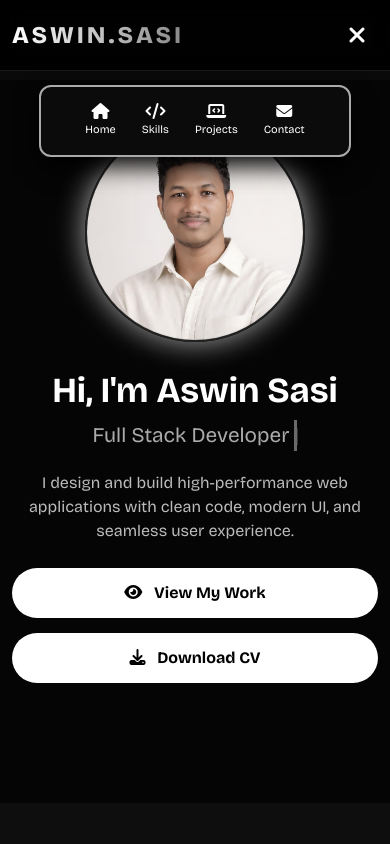
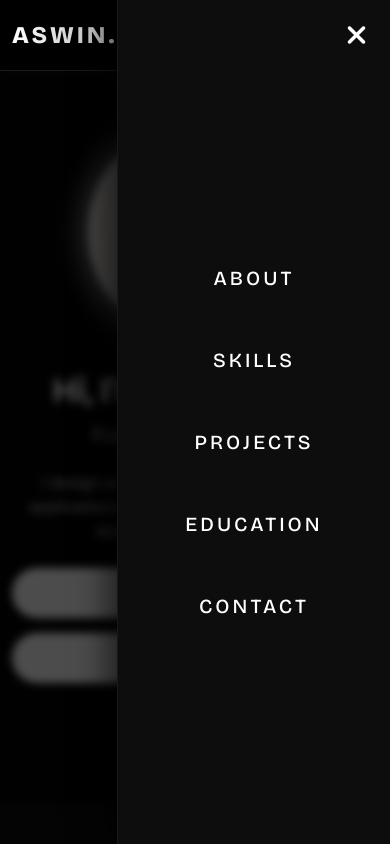
Before and after one commit to aswinsasiofficial-info/portfolio-aswinsasiofficial, a plain HTML site: page index.html in a window 390 px wide. Both pictures are taken after a click on the button "Toggle navigation". Shown: the top 844 px of the page. Drawn offline with nearby package versions, Linux system fonts and the light colour scheme.

Commit message:
redesign mobile navigation

```diff
--- a/index.html
+++ b/index.html
@@ -40,14 +40,13 @@
                 <i class="fa-sharp fa-solid fa-bars-staggered"></i>
             </button>
 
-
             <div class="collapse navbar-collapse" id="navbarNav">
                 <ul class="navbar-nav mobile-menu ms-auto">
 
                     <li class="nav-item">
-                        <a class="nav-link" href="index.html">
-                            <i class="fas fa-home"></i>
-                            <span>Home</span>
+                        <a class="nav-link" href="index.html#about">
+                            <i class="fas fa-user"></i>
+                            <span>About</span>
                         </a>
                     </li>
 
@@ -62,6 +61,13 @@
                         <a class="nav-link" href="projects.html">
                             <i class="fas fa-laptop-code"></i>
                             <span>Projects</span>
+                        </a>
+                    </li>
+
+                    <li class="nav-item">
+                        <a class="nav-link" href="#">
+                            <i class="fas fa-graduation-cap"></i>
+                            <span>Education</span>
                         </a>
                     </li>
 
@@ -118,7 +124,7 @@
         </section>
 
         <!-- ABOUT -->
-        <section class="section-dark" data-aos="fade-up">
+        <section id="about" class="section-dark" data-aos="fade-up">
             <div class="container">
                 <div class="section-header">
                     <h2>About Me</h2>
--- a/script.js
+++ b/script.js
@@ -38,11 +38,34 @@ function handleNavbarIconToggle() {
     collapse.addEventListener("show.bs.collapse", () => {
         icon.classList.replace("fa-bars-staggered", "fa-xmark");
         icon.style.transform = "rotate(90deg)";
+        document.body.classList.add("nav-active"); // Enable backdrop & prevent page scrolling
     });
 
     collapse.addEventListener("hide.bs.collapse", () => {
         icon.classList.replace("fa-xmark", "fa-bars-staggered");
         icon.style.transform = "rotate(0deg)";
+        document.body.classList.remove("nav-active"); // Disable backdrop & enable page scrolling
+    });
+
+    // Close menu when clicking outside (on the backdrop)
+    document.addEventListener("click", (e) => {
+        const isClickInsideMenu = collapse.contains(e.target);
+        const isClickOnToggler = toggler.contains(e.target);
+
+        if (!isClickInsideMenu && !isClickOnToggler && collapse.classList.contains("show")) {
+            const bsCollapse = bootstrap.Collapse.getInstance(collapse) || new bootstrap.Collapse(collapse, { toggle: false });
+            bsCollapse.hide();
+        }
+    });
+
+    // Close menu when clicking any link inside it
+    collapse.querySelectorAll(".nav-link").forEach(link => {
+        link.addEventListener("click", () => {
+            const bsCollapse = bootstrap.Collapse.getInstance(collapse);
+            if (bsCollapse) {
+                bsCollapse.hide();
+            }
+        });
     });
 }
 
--- a/style.css
+++ b/style.css
@@ -17,6 +17,7 @@ body {
     backdrop-filter: blur(10px);
     padding: 12px 0;
     border-bottom: 1px solid rgba(255, 255, 255, 0.1);
+    z-index: 1040; /* Lift header above the backdrop dimmer (z-index: 1035) */
 }
 
 .brand-text {
@@ -26,6 +27,7 @@ body {
     background: linear-gradient(90deg, #fff, #888);
     -webkit-background-clip: text;
     -webkit-text-fill-color: transparent;
+    text-decoration: none;
 }
 
 .navbar-logo {
@@ -48,6 +50,8 @@ body {
 .custom-toggler {
     border: none;
     box-shadow: none;
+    z-index: 1050; /* Above the drawer and backdrop */
+    position: relative;
 }
 
 .custom-toggler:focus {
@@ -56,67 +60,121 @@ body {
 
 .custom-toggler i {
     color: #fff;
-    font-size: 24px;
+    font-size: 28px; /* Prominent size matching mockup close button */
 }
 
 /* ================= MOBILE NAVBAR BAR ================= */
 @media (max-width: 991px) {
 
+
+
+    /* Backdrop / dimmer overlay toggled on body class */
+    body::before {
+        content: '';
+        position: fixed;
+        top: 0;
+        left: 0;
+        width: 100vw;
+        height: 100vh;
+        background: rgba(0, 0, 0, 0.7);
+        backdrop-filter: blur(4px);
+        z-index: 1035; /* below the drawer */
+        opacity: 0;
+        pointer-events: none;
+        transition: opacity 0.4s cubic-bezier(0.16, 1, 0.3, 1);
+    }
+
+    body.nav-active::before {
+        opacity: 1;
+        pointer-events: auto;
+    }
+
+    body.nav-active {
+        overflow: hidden; /* disable page scroll when open */
+    }
+
+    /* Slide-in right drawer */
     .navbar-collapse {
-        position: absolute;
-        top: 75px;
-        left: 50%;
-        transform: translateX(-50%) translateY(-10px);
-        width: 80%;
-        background: #0b0b0b;
-        border-radius: 12px;
-        padding: 10px 14px;
-        box-shadow: 0 10px 25px #000000;
-        border: 2px solid #aaa;
-        backdrop-filter: blur(13px);
-        /* Smooth Transition */
-        transition: all 0.3s cubic-bezier(0.4, 0, 0.2, 1);
-        display: block !important;
-        opacity: 0;
-        visibility: hidden;
-        pointer-events: none;
-        will-change: transform, opacity;
+        position: fixed !important;
+        top: 0;
+        right: -100%; /* offscreen by default */
+        height: 100vh;
+        width: 70%;
+        max-width: 380px;
+        background: #0d0d0d;
+        border-left: 1px solid rgba(255, 255, 255, 0.05);
+        padding: 80px 24px 40px 24px;
+        box-shadow: -10px 0 30px rgba(0, 0, 0, 0.6);
+        transition: right 0.4s cubic-bezier(0.16, 1, 0.3, 1);
+        display: flex !important;
+        flex-direction: column;
+        justify-content: center;
+        align-items: center;
+        z-index: 1040;
     }
 
     .navbar-collapse.show {
-        opacity: 1;
-        visibility: visible;
-        pointer-events: auto;
-        top: 75px;
-        transform: translateX(-50%) translateY(10px);
+        right: 0; /* slide in */
     }
 
     .mobile-menu {
         display: flex;
-        flex-direction: row;
-        gap: 18px;
+        flex-direction: column;
+        gap: 32px; /* generous vertical gap */
         align-items: center;
         justify-content: center;
+        width: 100%;
+        margin: 0;
+        padding: 0;
+    }
+
+    .mobile-menu .nav-item {
+        width: 100%;
+        text-align: center;
     }
 
     .mobile-menu .nav-link {
-        display: flex;
-        flex-direction: column;
-        align-items: center;
-        font-size: 11px;
+        display: block;
+        font-size: 20px;
+        font-weight: 500;
+        letter-spacing: 3px;
         color: #fff;
+        text-transform: uppercase;
         margin: 0;
-        padding: 6px 4px;
+        padding: 10px 0;
+        transition: color 0.3s ease, transform 0.3s ease;
     }
 
     .mobile-menu .nav-link i {
-        font-size: 16px;
-        margin-bottom: 3px;
+        display: none; /* hide icons as per mockup */
     }
 
     .mobile-menu .nav-link:hover {
-        color: #4da3ff;
+        color: #ff4a57; /* highlight using the coral brand color */
+        transform: scale(1.05);
     }
+
+    /* Staggered fadeInUp entrance animation for menu links */
+    @keyframes fadeInUp {
+        from {
+            opacity: 0;
+            transform: translateY(20px);
+        }
+        to {
+            opacity: 1;
+            transform: translateY(0);
+        }
+    }
+
+    .navbar-collapse.show .mobile-menu .nav-item {
+        animation: fadeInUp 0.5s cubic-bezier(0.16, 1, 0.3, 1) both;
+    }
+
+    .navbar-collapse.show .mobile-menu .nav-item:nth-child(1) { animation-delay: 0.1s; }
+    .navbar-collapse.show .mobile-menu .nav-item:nth-child(2) { animation-delay: 0.15s; }
+    .navbar-collapse.show .mobile-menu .nav-item:nth-child(3) { animation-delay: 0.2s; }
+    .navbar-collapse.show .mobile-menu .nav-item:nth-child(4) { animation-delay: 0.25s; }
+    .navbar-collapse.show .mobile-menu .nav-item:nth-child(5) { animation-delay: 0.3s; }
 }
 
 /* ALERTS */
```
Also changed, not shown: contact.html (+10 -3 lines), projects.html (+10 -3 lines), skills.html (+10 -3 lines).
